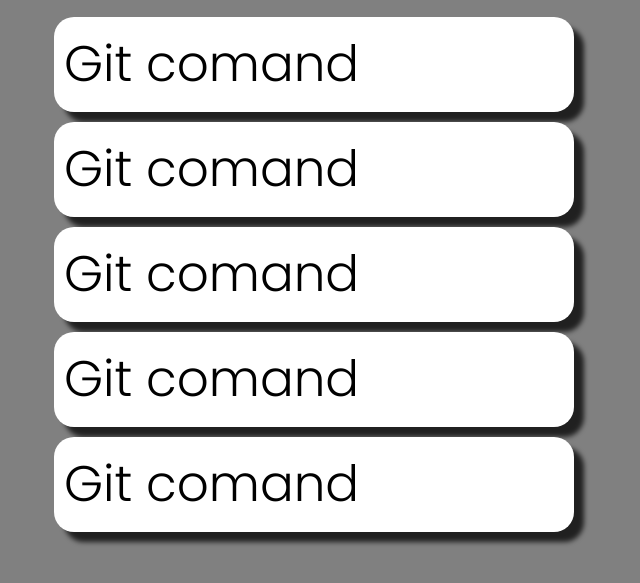
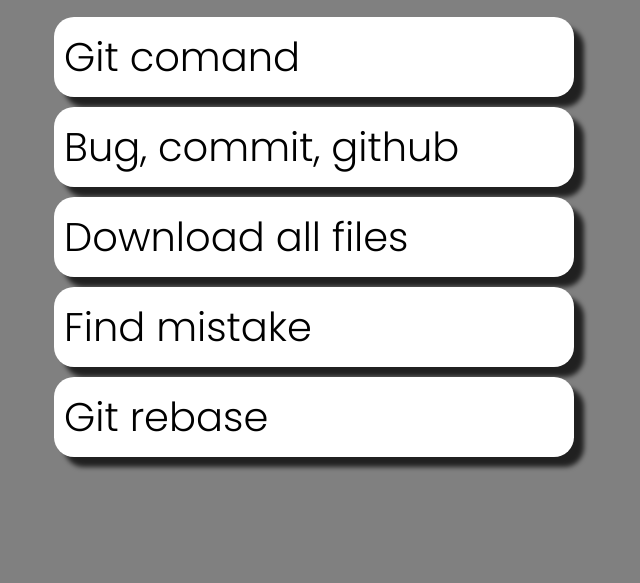
Before and after one commit to eYreena/cssBayan, a plain HTML site: page cssBayan/index.html in a window 1280 px wide. Shown: the part 71-654 px from the top of the page, without its empty margins (326-966 px from the left). Drawn offline with Linux system fonts and the light colour scheme.

Commit message:
fix: adjust page styling

```diff
--- a/cssBayan/index.html
+++ b/cssBayan/index.html
@@ -29,7 +29,7 @@
             <li class="accordion-box">
                 <input class="accordion-input" type="checkbox" id="second" />
                 <label class="accordion-text" for="second">
-                    Git comand <span class="accordion-icon">&#10006;</span>
+                    Bug, commit, github<span class="accordion-icon">&#10006;</span>
                 </label>
                 <div class="content">
                     <img class="content-image" src="./picture cssBayan/bug.webp" alt="" />
@@ -38,7 +38,7 @@
             <li class="accordion-box">
                 <input class="accordion-input" type="checkbox" id="third" />
                 <label class="accordion-text" for="third">
-                    Git comand <span class="accordion-icon">&#10006;</span>
+                    Download all files <span class="accordion-icon">&#10006;</span>
                 </label>
                 <div class="content">
                     <img class="content-image" src="./picture cssBayan/files.webp" alt="" />
@@ -47,7 +47,7 @@
             <li class="accordion-box">
                 <input class="accordion-input" type="checkbox" id="fourth" />
                 <label class="accordion-text" for="fourth">
-                    Git comand <span class="accordion-icon">&#10006;</span>
+                    Find mistake<span class="accordion-icon">&#10006;</span>
                 </label>
                 <div class="content">
                     <img class="content-image" src="./picture cssBayan/mistake.png" alt="" />
@@ -56,7 +56,7 @@
             <li class="accordion-box">
                 <input class="accordion-input" type="checkbox" id="fifth" />
                 <label class="accordion-text" for="fifth">
-                    Git comand <span class="accordion-icon">&#10006;</span>
+                    Git rebase <span class="accordion-icon">&#10006;</span>
                 </label>
                 <div class="content">
                     <img class="content-image" src="./picture cssBayan/git rebase.jpg" alt="" />
--- a/cssBayan/style.css
+++ b/cssBayan/style.css
@@ -55,8 +55,8 @@ li:hover {
     display: flex;
     align-items: center;
     justify-content: space-between;
-    font-size: 50px;
-    font-weight: 500;
+    font-size: 40px;
+    font-weight: 300;
     cursor: pointer;
     color: black;
     transition: all 0.2s;
```
